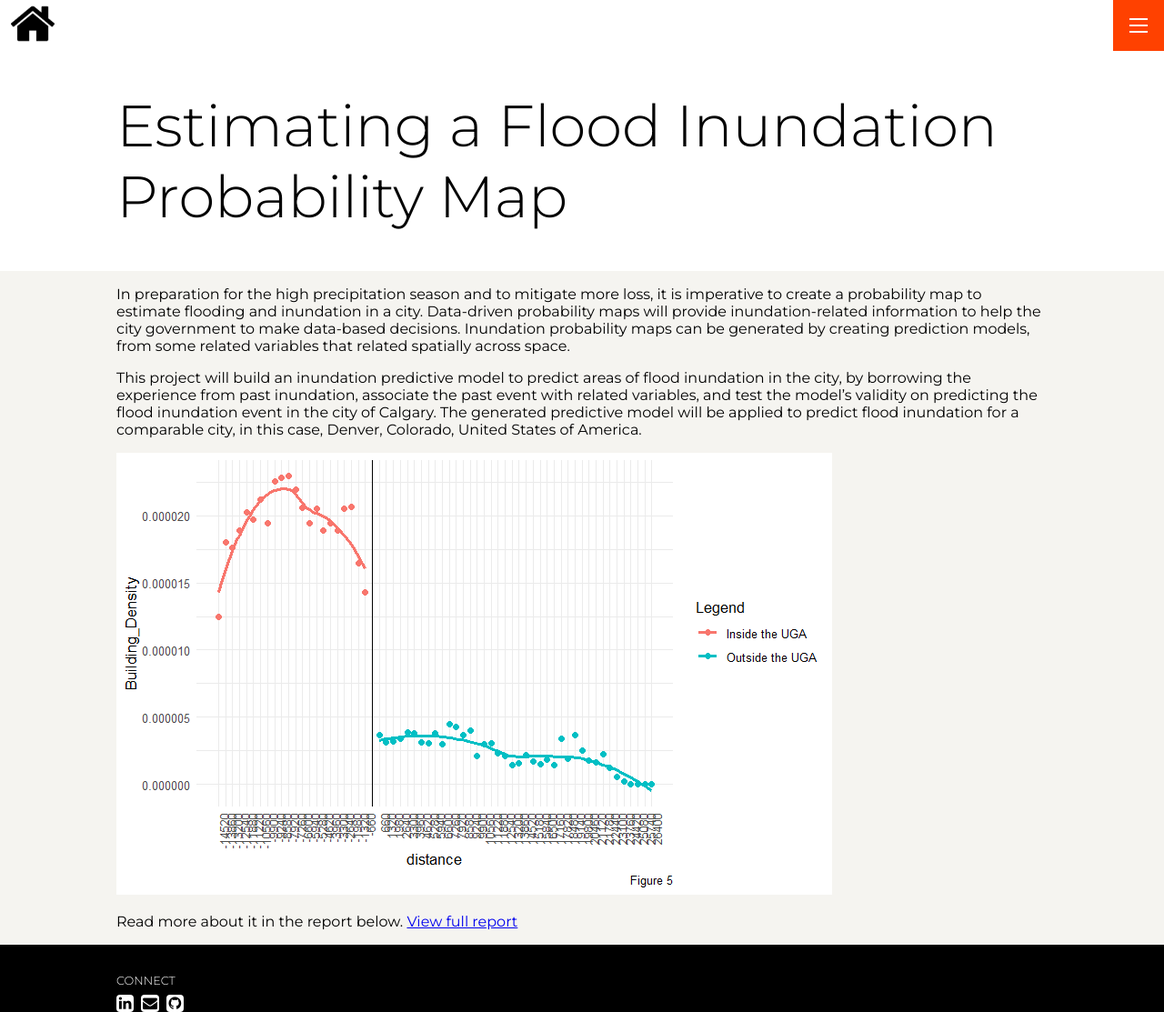
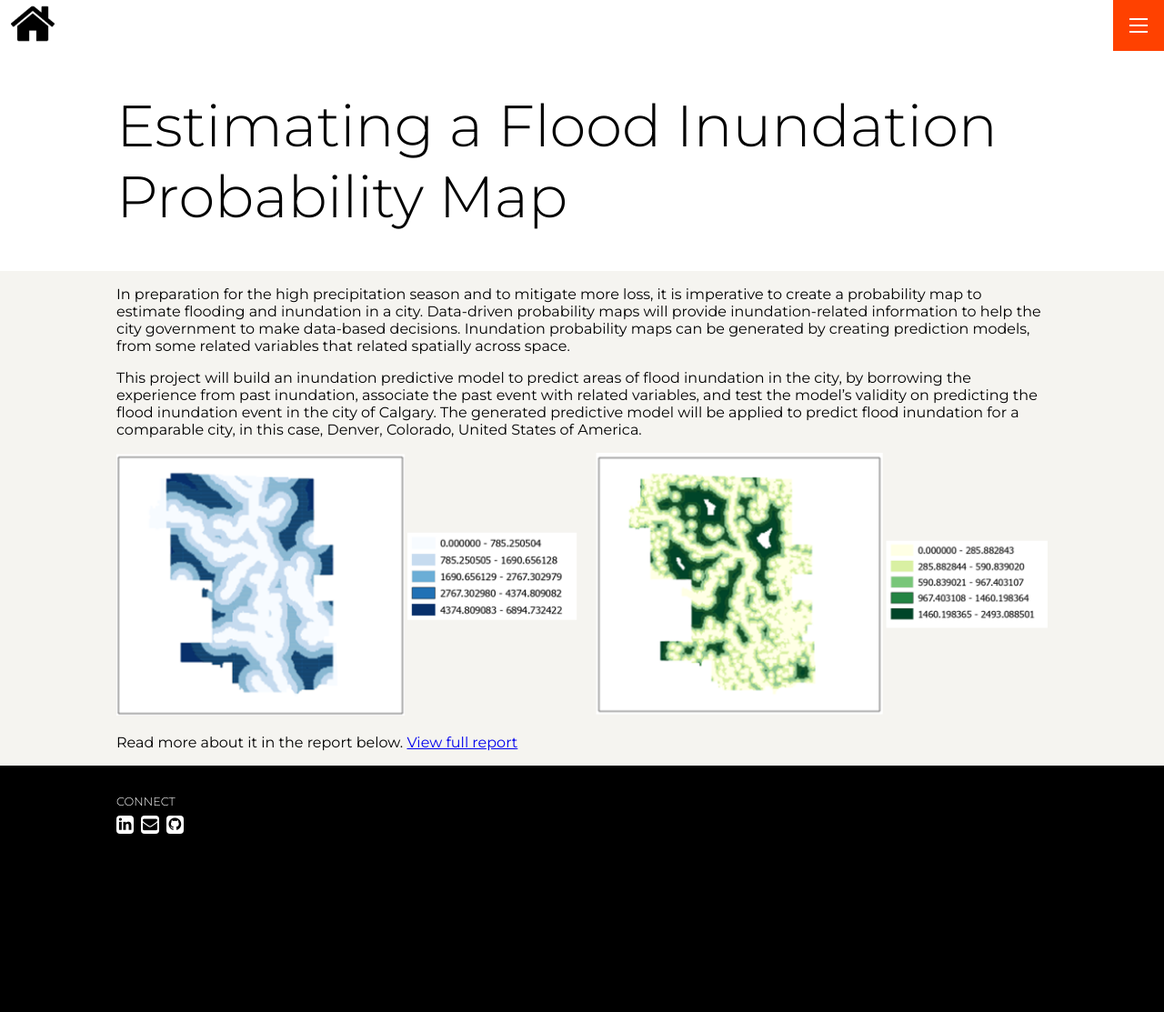
Before and after one commit to jonathan-manurung/portfolio, a Jekyll site: the page built from _projects/proj-4.md, in a window 1280 px wide and 1113 px high. Shown: the whole window at 91% size. Built offline with Jekyll 4.4.1, drawn with Linux system fonts in a browser that asks for light colours.

Commit message:
Update proj-4.md

```diff
--- a/_projects/proj-4.md
+++ b/_projects/proj-4.md
@@ -8,7 +8,7 @@ In preparation for the high precipitation season and to mitigate more loss, it i
 
 This project will build an inundation predictive model to predict areas of flood inundation in the city, by borrowing the experience from past inundation, associate the past event with related variables, and test the model’s validity on predicting the flood inundation event in the city of Calgary. The generated predictive model will be applied to predict flood inundation for a comparable city, in this case, Denver, Colorado, United States of America.
 
-![](../assets/img/projects/proj-2/Lancaster_bidrent_model.jpg)
+![](../assets/img/inundation.png)
 
 Read more about it in the report below.
 [View full report](../Report/CPLN 675 ASSIGNMENT 03 JONATHAN_JUNE (1).pdf){:target="_blank"}
```
